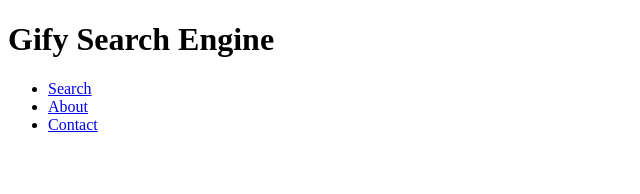
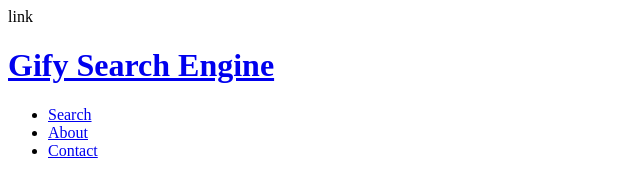
Before and after one commit to emwatkins99/gify-search-engine, a plain HTML site: page index.html in a window 1280 px wide. Shown: the whole page, without its empty margins (0-640 px from the left). Drawn offline with nearby package versions, Linux system fonts and the light colour scheme; files that its build step writes are made by us from their sources.

Commit message:
Added stylesheet to link to index.html

```diff
--- a/index.html
+++ b/index.html
@@ -3,10 +3,12 @@
 <head>
     <meta charset="UTF-8">
     <meta name="viewport" content="width=device-width, initial-scale=1.0">
+    <link rel="stylesheet" href="./style.css">
+    link
     <title>Giphy Search Engine</title>
 </head>
 <body>
-    <h1>Gify Search Engine</h1>
+    <h1><a href="./index.html">Gify Search Engine</a></h1>
     <nav>
         <ul>
             <li><a href="./index.html">Search</a></li>
```
